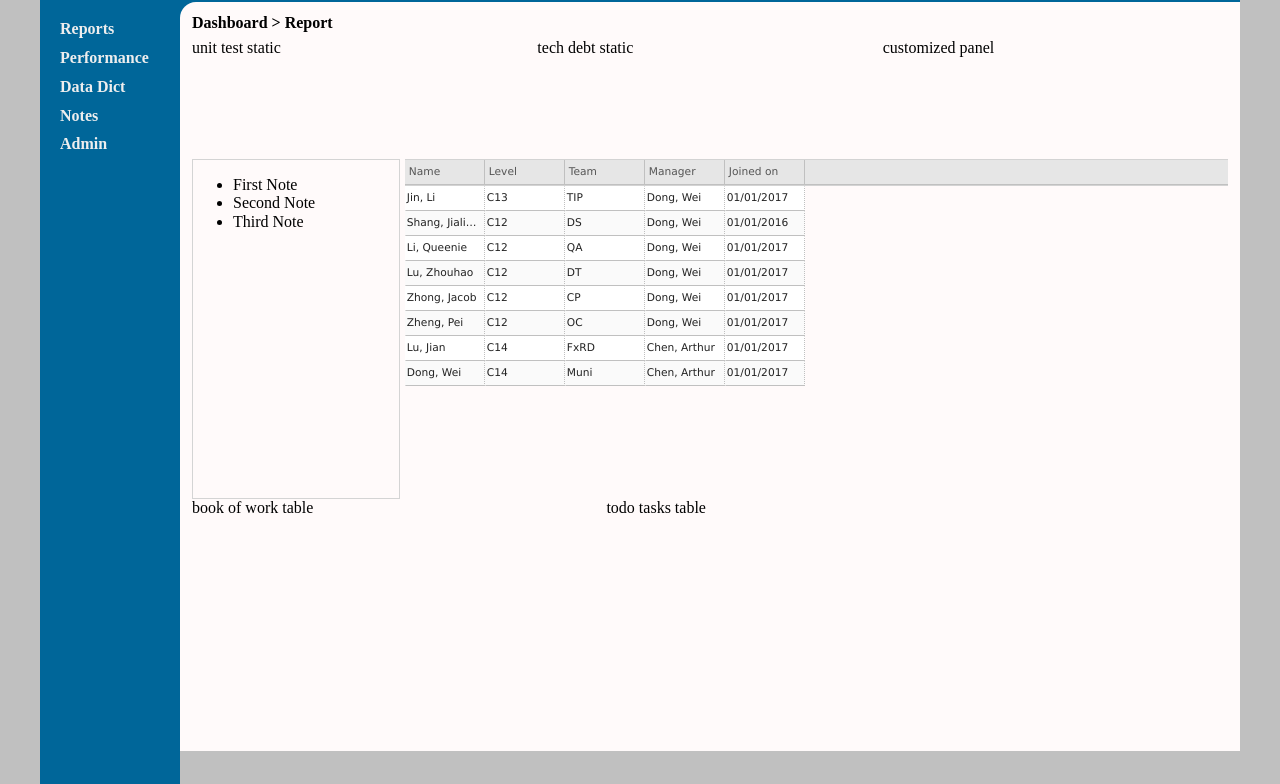
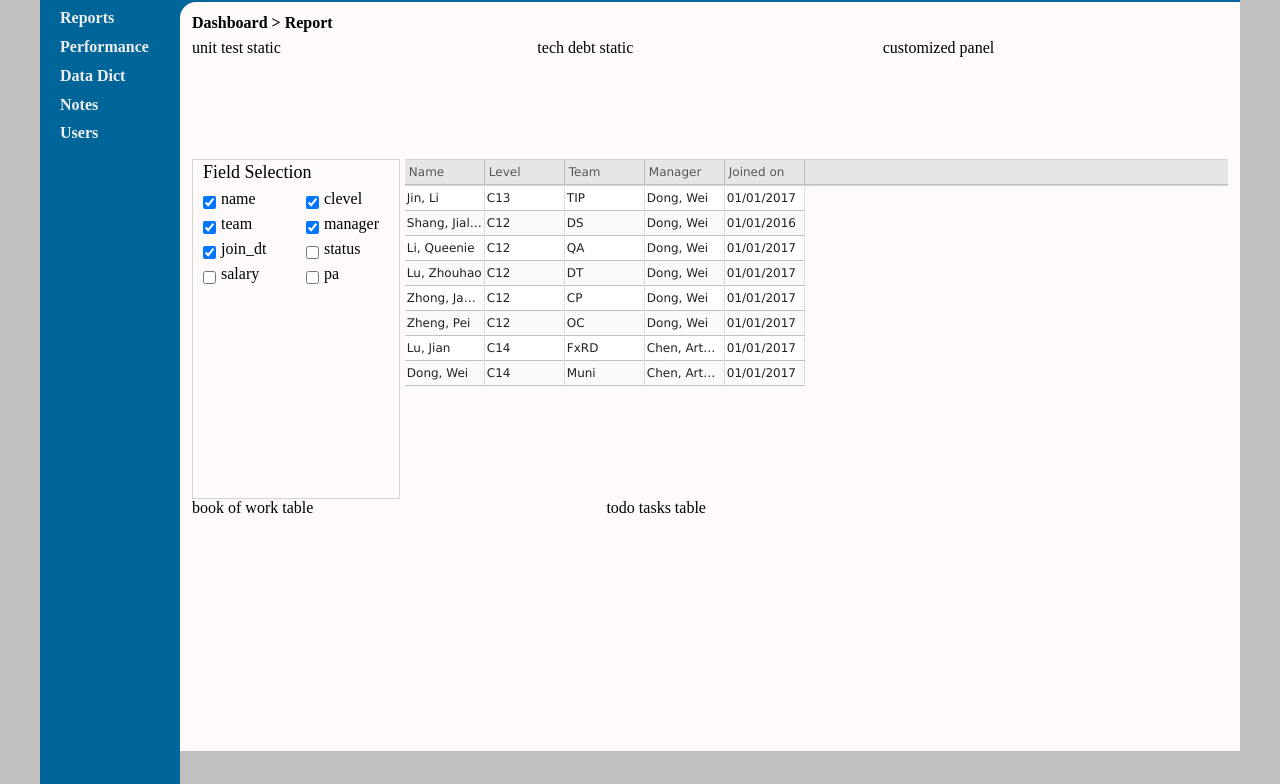
Before and after one commit to wd64759/weblite, a website: page weblite/views/home.html in a window 1280 px wide. Shown: the part 53-837 px from the top of the page. Drawn offline with nearby package versions, Linux system fonts and the light colour scheme.

Commit message:
build the style for filter panel

```diff
--- a/weblite/static/dashboard.css
+++ b/weblite/static/dashboard.css
@@ -18,7 +18,7 @@ input {
     vertical-align: middle;
     margin-left: 10px;
     line-height:  22px;
-    width:  160px;
+    /* width:  160px; */
 }
 .desktop {
     width: 1200px;
@@ -35,13 +35,31 @@ input {
     line-height: 1.8;
     font-weight: 700;
 }
-.sidebar .nav ul {
+.sidebar .nav ul,
+.content .board .data .filter ul {
     list-style: none;
     text-align: left;
     padding: 0px;
+    margin: 5px 0;
 }
-.sidebar .nav ul li {
-    display: inline;
+.sidebar .nav ul li,
+.content .board .data .filter ul li {
+    display: flex;
+}
+.content .board .data .filter ul li div {
+    display: flex;
+    flex: 1;
+}
+.content .board .data .filter > span {
+    margin: 0 10px;
+    width: 100%;
+    line-height: 25px;
+    font-weight: 500;
+    font-size: large
+}
+.content .board .data .filter .cell span {
+    display: block;
+    margin: 0 5px;
 }
 .sidebar .nav a {
     display: block;
@@ -135,7 +153,7 @@ input {
 }
 .content .board .data .team {
     flex: 4;
-    font-size: 8pt;
+    font-size: 9pt;
 }
 .content .board .release_board {
     height: 240px;
--- a/weblite/static/js/app/main.js
+++ b/weblite/static/js/app/main.js
@@ -1,11 +1,35 @@
 angular.module('lite_app', [])
 .controller('liteCtrl', [function(){
     var self = this;
-    self.notes = [
-        {id: 1, label: 'First Note', done: false},
-        {id: 2, label: 'Second Note', done: false},
-        {id: 3, label: 'Third Note', done: true}
+
+    self.staff_fields = [
+        {id: 1, label: 'name', checked: true},
+        {id: 2, label: 'clevel', checked: true},
+        {id: 3, label: 'team', checked: true},
+        {id: 4, label: 'manager', checked: true},
+        {id: 5, label: 'join_dt', checked: true},
+        {id: 6, label: 'status', checked: false},
+        {id: 7, label: 'salary', checked: false},
+        {id: 8, label: 'pa', checked: false}
     ];
+    self.nav_menu_items = [
+    	{label: 'Reports', url: '#'},
+    	{label: 'Performance', url: '#'},
+    	{label: 'Data Dict', url: '#'},
+    	{label: 'Notes', url: '#'},
+    	{label: 'Users', url: '#'}
+    ];
+
+    self.chunk = function(arr, size) {
+    	var newArr = [];
+    	for (var i=0; i<arr.length; i+=size) {
+    		newArr.push(arr.slice(i, i+size))
+    	}
+    	return newArr;
+    };
+
+
+    self.staff_fields_filter = self.chunk(self.staff_fields, 2);
 }]);
 
 var columns = [
--- a/weblite/views/home.html
+++ b/weblite/views/home.html
@@ -18,11 +18,9 @@
         <div class="logo">Lite</div>
         <div class="nav">
             <ul id="menu">
-                <li><a href="#" ng-click="app.route('staffs')">Reports</a></li>
-                <li><a href="#" ng-click="app.route('staffs')">Performance</a></li>
-                <li><a href="#" ng-click="app.route('staffs')">Data Dict</a></li>
-                <li><a href="#" ng-click="app.route('staffs')">Notes</a></li>
-                <li><a href="#" ng-click="app.route('staffs')">Admin</a></li>
+                <li ng-repeat="menu_item in ctrl.nav_menu_items">
+                    <a href="{{menu_item.url}}"><span ng-bind="menu_item.label"></span></a>
+                </li>
             </ul>
         </div>
     </div>
@@ -48,9 +46,13 @@
             </div>
             <div class="data">
                 <div class="filter">
+                    <span>Field Selection</span>
                     <ul>
-                        <li ng-repeat="x in ctrl.notes">
-                            <span>{{x.label}}</span>
+                        <li ng-repeat="staff_fields in ctrl.staff_fields_filter">
+                            <div class="cell" ng-repeat="staff_field in staff_fields">
+                                <input type="checkbox" ng-checked="staff_field.checked">
+                                <span ng-bind="staff_field.label"></span>
+                            </div>
                         </li>
                     </ul>
                 </div>
```
Also changed, not shown: readme.md.
